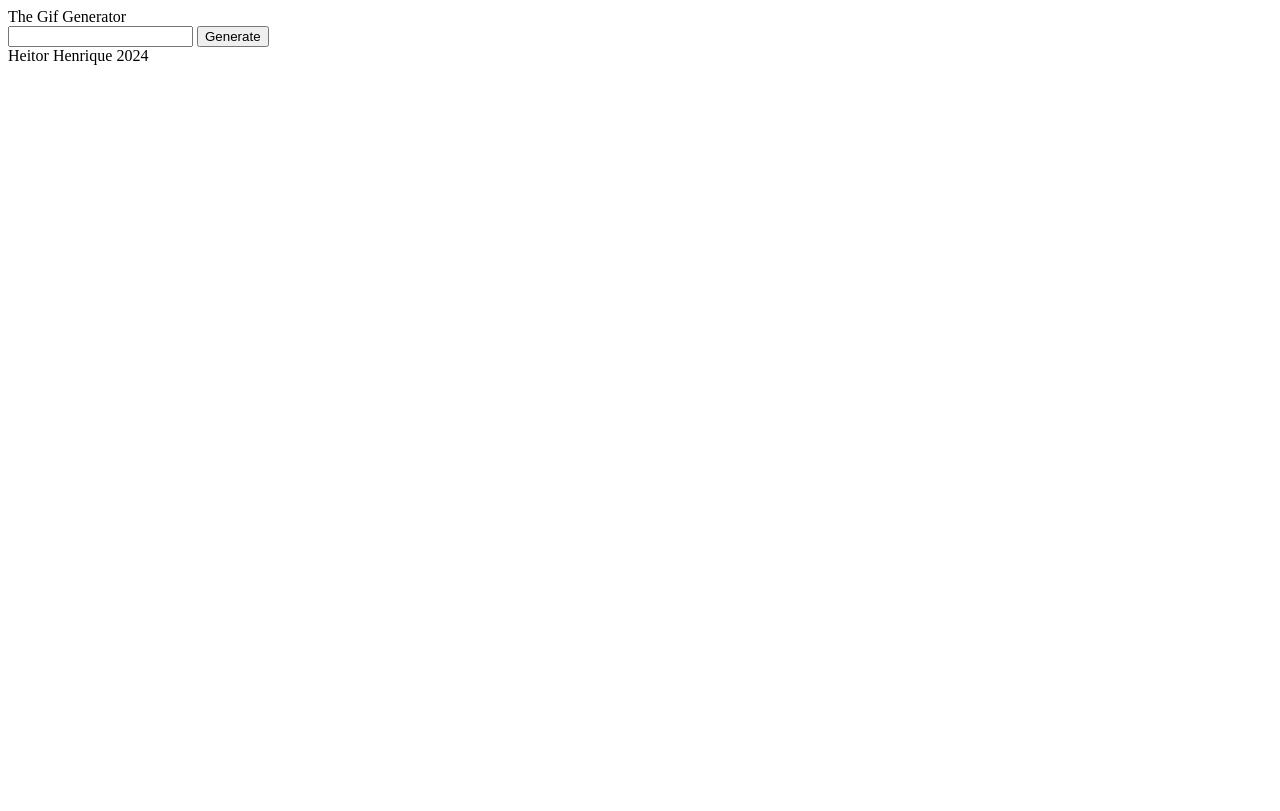
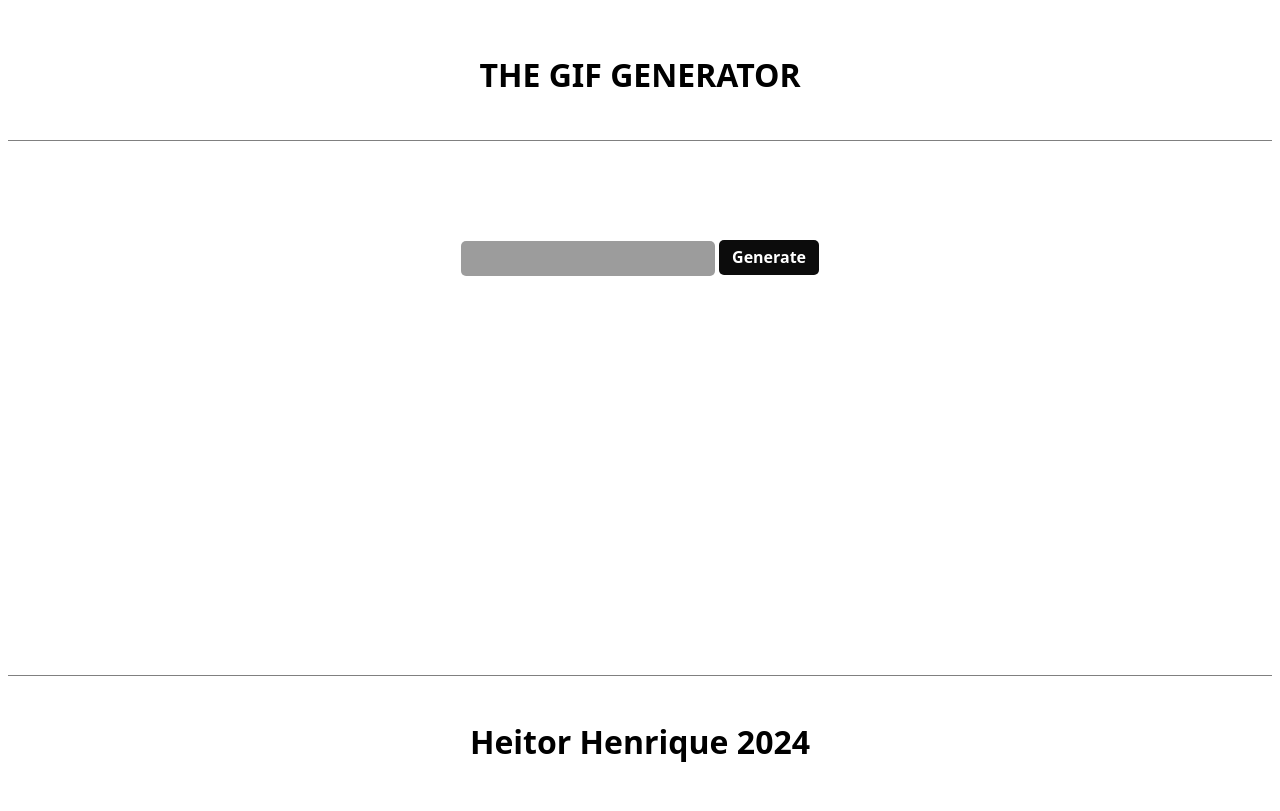
Before and after one commit to HeitorHMA/gif-generator-API, a website built with webpack: page dist/index.html in a window 1280 px wide. Built offline with nearby package versions, Linux system fonts and the light colour scheme.

Commit message:
Style the project

```diff
--- a/dist/index.html
+++ b/dist/index.html
@@ -7,7 +7,8 @@
     <title>The Gif Generator</title>
 </head>
 <body>
-    <header>The Gif Generator</header>
+    <header>THE GIF GENERATOR</header>
+<div class="gif-fetcher">
     <div class="user-info">
         <input type="text" id="userInput">
         <button id="searchButton">Generate</button>
@@ -15,6 +16,7 @@
     <div class="image-container">
 
     </div>
+</div>
     <footer>Heitor Henrique 2024</footer>
     <script src="main.js"></script>
 </body>
--- a/dist/style.css
+++ b/dist/style.css
@@ -0,0 +1,76 @@
+
+*{
+    font-family: system-ui, -apple-system, BlinkMacSystemFont, 'Segoe UI', Roboto, Oxygen, Ubuntu, Cantarell, 'Open Sans', 'Helvetica Neue', sans-serif;
+}
+body{
+    min-height: 100vh;
+    display: grid;
+    grid-template-rows: 1fr 4fr 1fr;
+    grid-template-columns: 1fr;
+}
+
+header{
+    display: flex;
+    justify-content: center;
+    align-items: center;
+    grid-column-start: 1;
+    grid-row-end: 2;
+    grid-row-start: 1;
+    grid-column-end: 1;
+    font-weight: 900;
+    font-size: 32px;
+    border-bottom: solid 1px grey;
+}
+.gif-fetcher{
+    display: flex;
+    flex-direction: column;
+    justify-content: center;
+    align-items: center;
+    grid-column-start: 1;
+    grid-row-end: 3;
+    grid-row-start: 2;
+    grid-column-end: 1;
+}
+footer{
+    border-top: solid 1px grey;
+    display: flex;
+    justify-content: center;
+    align-items: center;
+    grid-column-start: 1;
+    grid-row-end: 4;
+    grid-row-start: 3;
+    grid-column-end: 1;
+    font-weight: 900;
+    font-size: 32px;
+}
+#userInput{
+    width: 250px;
+    height: 33px;
+    border-radius: 5px;
+    background-color: rgb(156, 156, 156);
+    color: black;
+    border: none;
+    font-weight: 700;
+
+}
+.user-info{
+    justify-content: center;
+    align-items: center;
+}
+.image-container{
+    width: 300px;
+    height: 300px;
+    display: flex;
+    justify-content: center;
+    align-items: center;
+}
+#searchButton{
+    height: 35px;
+    width: 100px;
+    font-size: 16px;
+    font-weight: 900;
+    border-radius: 5px;
+    border: none;
+    background-color: rgb(12, 12, 12);
+    color: rgb(255, 255, 255);
+}
```
